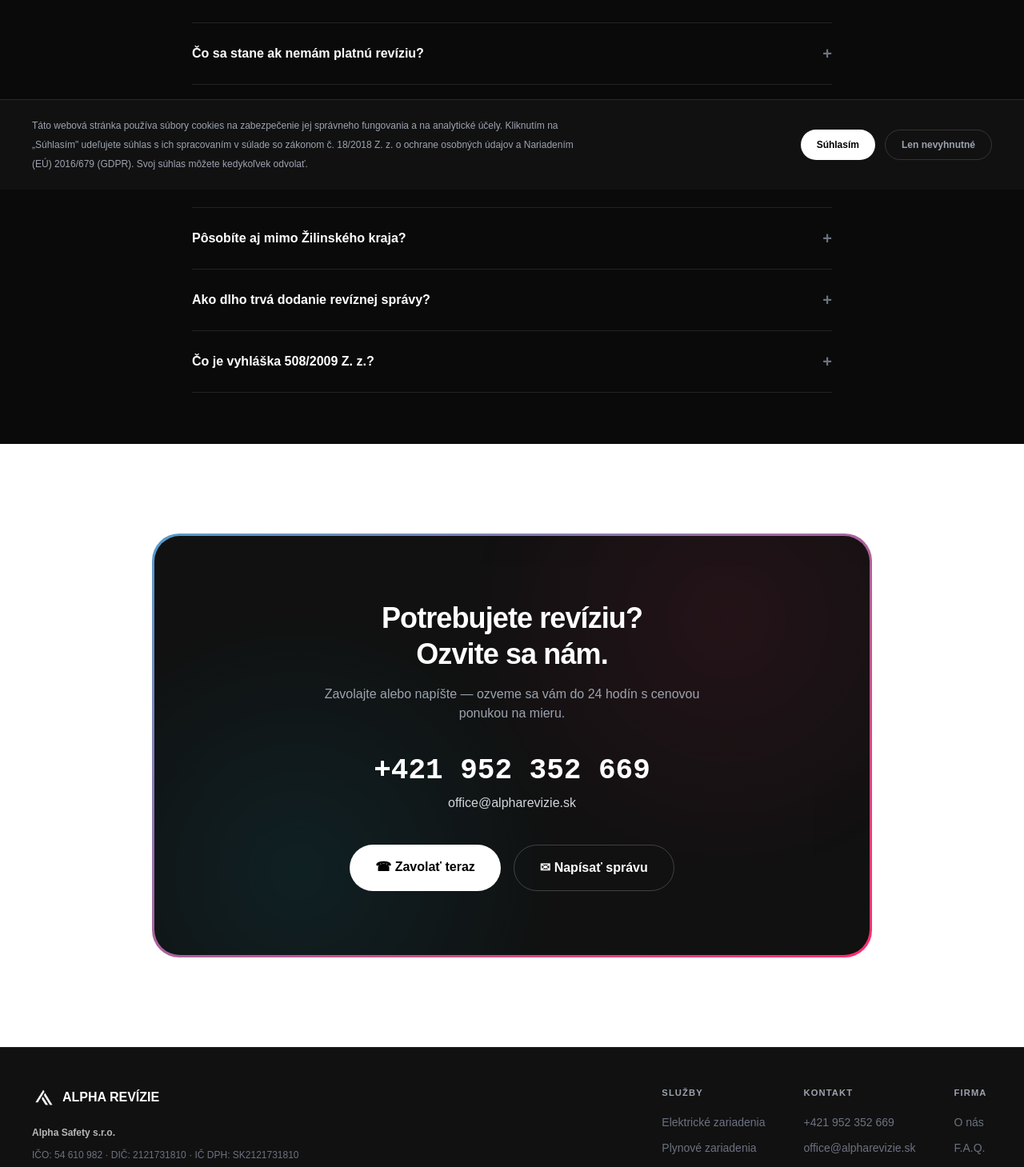
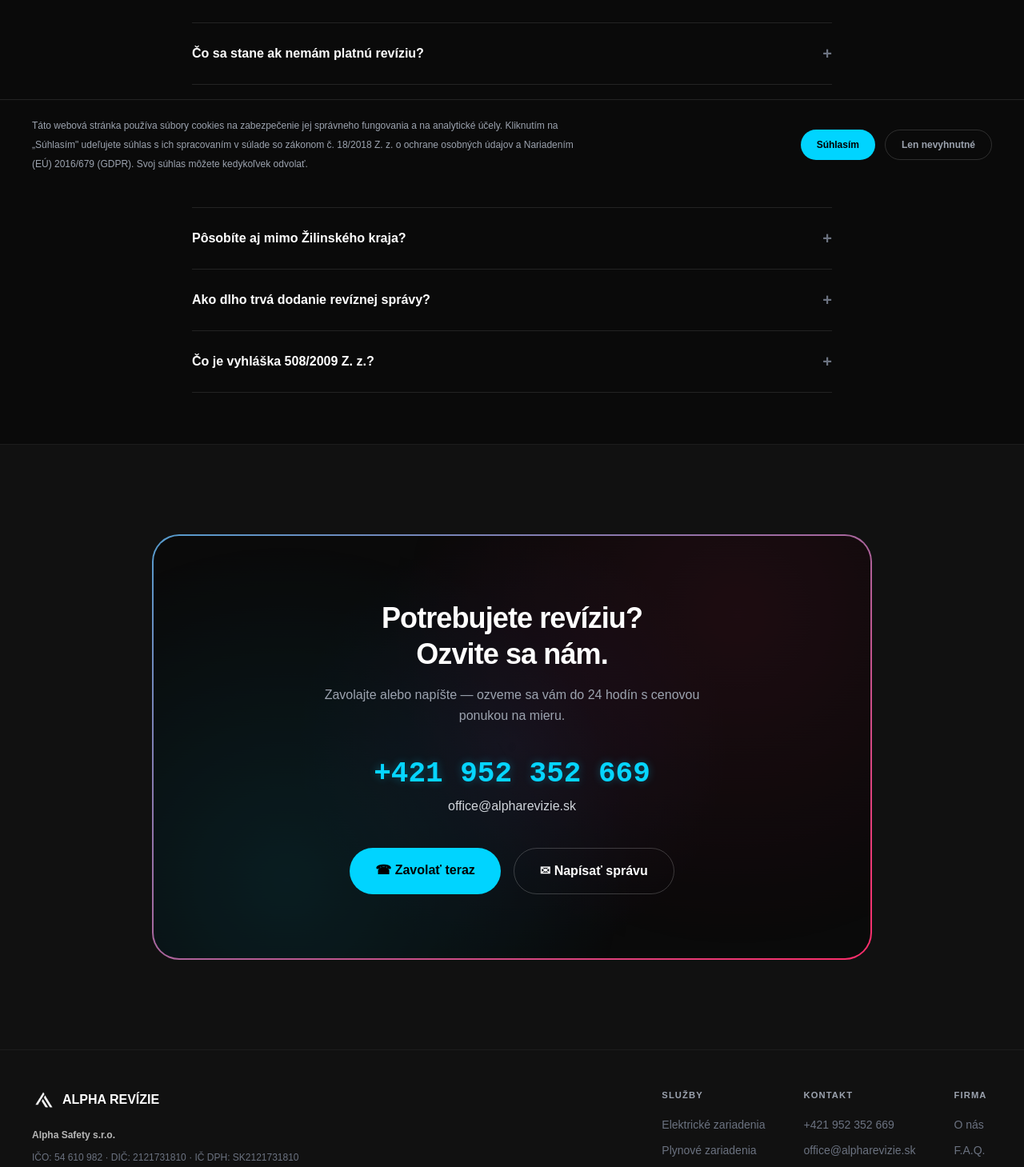
Before and after one commit to djamriska43/alpharevizie.sk, a Next.js app: page /faq in a window 1280 px wide. Shown: the part 563-2022 px from the top of the page at 80% size. Built offline with nearby package versions, Linux system fonts and the light colour scheme.

Commit message:
Add files via upload

```diff
--- a/src/app/globals.css
+++ b/src/app/globals.css
@@ -21,6 +21,17 @@ body { font-family: 'Outfit', sans-serif; -webkit-font-smoothing: antialiased; b
   from { transform: translateY(100%); }
   to { transform: translateY(0); }
 }
+@keyframes breathe {
+  0%, 100% { opacity: 0.4; transform: scale(1); }
+  50% { opacity: 0.8; transform: scale(1.05); }
+}
+@keyframes neonPulse {
+  0%, 100% { color: #00d4ff; text-shadow: 0 0 10px rgba(0,212,255,0.3); }
+  50% { color: #fff; text-shadow: 0 0 20px rgba(0,212,255,0.5), 0 0 40px rgba(0,212,255,0.2); }
+}
+
+.animate-breathe { animation: breathe 4s ease-in-out infinite; }
+.animate-neonPulse { animation: neonPulse 3s ease-in-out infinite; }
 
 .glow-ele:hover { box-shadow: 0 20px 50px rgba(0,212,255,0.25) !important; }
 .glow-plyn:hover { box-shadow: 0 20px 50px rgba(255,45,107,0.25) !important; }
--- a/src/app/page.tsx
+++ b/src/app/page.tsx
@@ -7,8 +7,8 @@ import { services } from '@/lib/services';
 
 const svcKeys = ['ele', 'plyn', 'tlak', 'zdvih'] as const;
 const neonColors = { ele: '#00d4ff', plyn: '#ff2d6b', tlak: '#8b5cf6', zdvih: '#00e676' };
-const bgColors = { ele: 'rgba(0,212,255,0.12)', plyn: 'rgba(255,45,107,0.12)', tlak: 'rgba(139,92,246,0.12)', zdvih: 'rgba(0,230,118,0.12)' };
-const bgColorsStrong = { ele: 'rgba(0,212,255,0.2)', plyn: 'rgba(255,45,107,0.2)', tlak: 'rgba(139,92,246,0.2)', zdvih: 'rgba(0,230,118,0.2)' };
+const bgColors = { ele: 'rgba(0,212,255,0.12)', plyn: 'rgba(255,45,107,0.12)', tlak: 'rgba(139,92,246,0.12)', zdvih: 'rgba(0,212,255,0.12)' };
+const bgColorsStrong = { ele: 'rgba(0,212,255,0.2)', plyn: 'rgba(255,45,107,0.2)', tlak: 'rgba(139,92,246,0.2)', zdvih: 'rgba(0,212,255,0.2)' };
 const procColors = ['#00d4ff', '#ff2d6b', '#00e676'];
 
 const whyItems = [
@@ -29,7 +29,7 @@ export default function Home() {
             <h1 className="text-[clamp(2.8rem,5vw,4.2rem)] font-black leading-[1.05] tracking-tighter mb-6 text-white animate-fadeUp" style={{animationDelay:'0.1s'}}>Revízie technických zariadení po celom Slovensku</h1>
             <p className="text-lg text-gray-400 leading-relaxed max-w-[500px] mb-10 animate-fadeUp" style={{animationDelay:'0.2s'}}>Nemusíte hľadať štyroch rôznych technikov. Pokrývame elektrické, plynové, tlakové aj zdvíhacie zariadenia na celom Slovensku.</p>
             <div className="flex gap-4 flex-wrap animate-fadeUp" style={{animationDelay:'0.3s'}}>
-              <Link href="/kontakt" className="inline-flex items-center gap-2 bg-[#00e676] text-black py-4 px-8 rounded-full font-bold no-underline shadow-[0_4px_20px_rgba(0,230,118,0.3)] hover:-translate-y-0.5 hover:shadow-[0_8px_30px_rgba(0,230,118,0.4)] transition-all">✉ Napíšte nám</Link>
+              <Link href="/kontakt" className="inline-flex items-center gap-2 bg-[#00d4ff] text-black py-4 px-8 rounded-full font-bold no-underline shadow-[0_4px_20px_rgba(0,212,255,0.3)] hover:-translate-y-0.5 hover:shadow-[0_8px_30px_rgba(0,212,255,0.4)] transition-all">✉ Napíšte nám</Link>
               <a href="#services" className="inline-flex items-center gap-2 bg-transparent text-white py-4 px-8 rounded-full font-semibold no-underline border-2 border-white/20 hover:border-white/50 transition-all">Pozrieť služby ↓</a>
             </div>
           </div>
--- a/src/components/Navbar.tsx
+++ b/src/components/Navbar.tsx
@@ -29,7 +29,7 @@ export default function Navbar() {
 
         <div className="hidden md:flex items-center gap-5">
           <a href="mailto:office@alpharevizie.sk" className="text-gray-500 text-sm hover:text-black transition-colors">office@alpharevizie.sk</a>
-          <a href="tel:+421952352669" className="flex items-center gap-2 bg-[#00e676] text-black py-3 px-6 rounded-full font-bold text-sm hover:shadow-[0_4px_20px_rgba(0,230,118,0.3)] hover:-translate-y-px transition-all">☎ +421 952 352 669</a>
+          <a href="tel:+421952352669" className="flex items-center gap-2 bg-[#00d4ff] text-black py-3 px-6 rounded-full font-bold text-sm hover:shadow-[0_4px_20px_rgba(0,212,255,0.3)] hover:-translate-y-px transition-all">☎ +421 952 352 669</a>
         </div>
 
         <button onClick={() => setMenuOpen(!menuOpen)} className="md:hidden flex flex-col gap-1.5 bg-transparent border-none cursor-pointer">
@@ -45,7 +45,7 @@ export default function Navbar() {
             <Link href="/faq" onClick={() => setMenuOpen(false)} className="text-gray-700 font-medium text-lg">F.A.Q.</Link>
             <Link href="/blog" onClick={() => setMenuOpen(false)} className="text-gray-700 font-medium text-lg">Blog</Link>
             <Link href="/kontakt" onClick={() => setMenuOpen(false)} className="text-gray-700 font-medium text-lg">Kontakt</Link>
-            <a href="tel:+421952352669" className="bg-[#00e676] text-black py-3 px-5 rounded-full font-bold text-sm text-center">☎ +421 952 352 669</a>
+            <a href="tel:+421952352669" className="bg-[#00d4ff] text-black py-3 px-5 rounded-full font-bold text-sm text-center">☎ +421 952 352 669</a>
           </div>
         )}
       </nav>
--- a/src/components/ServiceDetail.tsx
+++ b/src/components/ServiceDetail.tsx
@@ -32,7 +32,7 @@ export default function ServiceDetail({ serviceKey }: { serviceKey: ServiceKey }
                   </li>
                 ))}
               </ul>
-              <Link href="/kontakt" className="inline-flex items-center gap-2 bg-[#00e676] text-black py-4 px-8 rounded-full font-bold no-underline hover:-translate-y-0.5 hover:shadow-[0_10px_30px_rgba(0,230,118,0.3)] transition-all">Objednať revíziu →</Link>
+              <Link href="/kontakt" className="inline-flex items-center gap-2 bg-[#00d4ff] text-black py-4 px-8 rounded-full font-bold no-underline hover:-translate-y-0.5 hover:shadow-[0_10px_30px_rgba(0,212,255,0.3)] transition-all">Objednať revíziu →</Link>
             </div>
           </Reveal>
           <Reveal direction="right">
--- a/src/components/Widgets.tsx
+++ b/src/components/Widgets.tsx
@@ -8,14 +8,14 @@ export function FloatingButton() {
   return (
     <div className="fixed bottom-8 right-8 z-[999] flex flex-col items-end gap-2.5 max-md:bottom-6 max-md:right-6">
       <div className={`flex flex-col gap-2 transition-all duration-300 ${open ? 'opacity-100 translate-y-0 pointer-events-auto' : 'opacity-0 translate-y-2.5 pointer-events-none scale-95'}`}>
-        <a href="tel:+421952352669" className="flex items-center gap-2.5 bg-[#111] text-white py-2.5 px-4 rounded-full text-sm font-semibold shadow-lg hover:-translate-x-1 transition-all">
-          <span className="w-8 h-8 rounded-full bg-[rgba(0,212,255,0.08)] flex items-center justify-center text-sm">☎</span>Zavolať
+        <a href="tel:+421952352669" className="flex items-center gap-2.5 bg-[#1a1a1a] text-white py-2.5 px-4 rounded-full text-sm font-semibold shadow-lg hover:-translate-x-1 transition-all border border-white/10">
+          <span className="w-8 h-8 rounded-full bg-[rgba(0,212,255,0.12)] flex items-center justify-center text-sm">☎</span>Zavolať
         </a>
-        <Link href="/kontakt" onClick={() => setOpen(false)} className="flex items-center gap-2.5 bg-[#111] text-white py-2.5 px-4 rounded-full text-sm font-semibold shadow-lg hover:-translate-x-1 transition-all no-underline">
-          <span className="w-8 h-8 rounded-full bg-[rgba(255,45,107,0.08)] flex items-center justify-center text-sm">📋</span>Napíšte nám
+        <Link href="/kontakt" onClick={() => setOpen(false)} className="flex items-center gap-2.5 bg-[#1a1a1a] text-white py-2.5 px-4 rounded-full text-sm font-semibold shadow-lg hover:-translate-x-1 transition-all no-underline border border-white/10">
+          <span className="w-8 h-8 rounded-full bg-[rgba(255,45,107,0.12)] flex items-center justify-center text-sm">📋</span>Napíšte nám
         </Link>
       </div>
-      <button onClick={() => setOpen(!open)} className={`w-[60px] h-[60px] rounded-full bg-[#00e676] text-black flex items-center justify-center text-2xl cursor-pointer transition-all shadow-[0_4px_20px_rgba(0,230,118,0.2)] border-none hover:shadow-[0_8px_30px_rgba(0,230,118,0.2)] max-md:w-[54px] max-md:h-[54px] ${open ? 'rotate-45 !bg-gray-800 !text-white' : ''}`}>
+      <button onClick={() => setOpen(!open)} className={`w-[60px] h-[60px] rounded-full bg-[#00d4ff] text-black flex items-center justify-center text-2xl cursor-pointer transition-all shadow-[0_4px_20px_rgba(0,212,255,0.3)] border-none hover:shadow-[0_8px_30px_rgba(0,212,255,0.4)] max-md:w-[54px] max-md:h-[54px] ${open ? 'rotate-45 !bg-gray-800 !text-white !shadow-[0_4px_20px_rgba(0,0,0,0.3)]' : ''}`}>
         <Image src="/logo-dark.png" alt="A" width={28} height={28} className={`w-7 h-auto ${open ? 'hidden' : ''}`} />
         {open && <span className="text-xl">+</span>}
       </button>
@@ -40,7 +40,7 @@ export function CookieConsent() {
 
   if (!show) return null;
   return (
-    <div className="fixed bottom-0 left-0 right-0 z-[9999] bg-[#111] py-5 px-8 border-t border-white/10 animate-[cookieSlide_0.4s_ease]">
+    <div className="fixed bottom-0 left-0 right-0 z-[9999] bg-[#0a0a0a] py-5 px-8 border-t border-white/10">
       <div className="max-w-[1200px] mx-auto flex items-center justify-between gap-6 flex-wrap max-md:flex-col max-md:text-center">
         <p className="text-xs text-gray-400 leading-6 max-w-[700px]">
           Táto webová stránka používa súbory cookies na zabezpečenie jej správneho fungovania a na analytické účely.
@@ -48,7 +48,7 @@ export function CookieConsent() {
           o ochrane osobných údajov a Nariadením (EÚ) 2016/679 (GDPR). Svoj súhlas môžete kedykoľvek odvolať.
         </p>
         <div className="flex gap-3 shrink-0 max-md:justify-center">
-          <button onClick={accept} className="bg-white text-black border-none py-2.5 px-5 rounded-full font-bold text-xs cursor-pointer font-sans hover:-translate-y-px transition-all">Súhlasím</button>
+          <button onClick={accept} className="bg-[#00d4ff] text-black border-none py-2.5 px-5 rounded-full font-bold text-xs cursor-pointer font-sans hover:-translate-y-px hover:shadow-[0_4px_15px_rgba(0,212,255,0.3)] transition-all">Súhlasím</button>
           <button onClick={reject} className="bg-transparent text-gray-400 border border-white/15 py-2.5 px-5 rounded-full font-semibold text-xs cursor-pointer font-sans hover:border-white/30 hover:text-white transition-all">Len nevyhnutné</button>
         </div>
       </div>
@@ -58,18 +58,24 @@ export function CookieConsent() {
 
 export function CTASection() {
   return (
-    <section className="py-28 px-8 bg-white">
-      <div className="max-w-[900px] mx-auto rounded-[34px] p-[3px] bg-gradient-to-br from-[#00d4ff] via-[#ff2d6b] via-[#8b5cf6] to-[#00e676] bg-[length:300%_300%] animate-gradientBorder">
-        <div className="bg-[#111] rounded-[32px] py-20 px-16 text-center relative overflow-hidden max-md:py-12 max-md:px-6">
-          <div className="absolute inset-0 bg-[radial-gradient(circle_at_20%_80%,rgba(0,212,255,0.2),transparent_40%),radial-gradient(circle_at_80%_20%,rgba(255,45,107,0.2),transparent_40%)] opacity-40" />
+    <section className="py-28 px-8 bg-[#111] border-t border-white/5">
+      <div className="max-w-[900px] mx-auto rounded-[34px] p-[2px] bg-gradient-to-br from-[#00d4ff] via-[#ff2d6b] via-[#8b5cf6] to-[#00e676] bg-[length:300%_300%] animate-gradientBorder">
+        <div className="bg-[#0a0a0a] rounded-[32px] py-20 px-16 text-center relative overflow-hidden max-md:py-12 max-md:px-6">
+          {/* Breathing background */}
+          <div className="absolute inset-0 animate-breathe">
+            <div className="absolute inset-0 bg-[radial-gradient(circle_at_20%_80%,rgba(0,212,255,0.12),transparent_50%)]" />
+            <div className="absolute inset-0 bg-[radial-gradient(circle_at_80%_20%,rgba(255,45,107,0.1),transparent_50%)]" />
+            <div className="absolute inset-0 bg-[radial-gradient(circle_at_50%_50%,rgba(139,92,246,0.08),transparent_50%)]" />
+          </div>
           <div className="relative z-10">
             <h2 className="text-4xl font-extrabold text-white tracking-tight leading-tight mb-4 max-md:text-2xl">Potrebujete revíziu?<br />Ozvite sa nám.</h2>
-            <p className="text-gray-400 mb-10 max-w-[500px] mx-auto">Zavolajte alebo napíšte — ozveme sa vám do 24 hodín s cenovou ponukou na mieru.</p>
-            <a href="tel:+421952352669" className="block font-mono text-4xl font-bold text-white mb-2 no-underline hover:text-[#00d4ff] transition-colors max-md:text-2xl">+421 952 352 669</a>
-            <div className="text-gray-400 mb-10"><a href="mailto:office@alpharevizie.sk" className="text-gray-300 no-underline hover:text-white transition-colors">office@alpharevizie.sk</a></div>
+            <p className="text-gray-400 mb-10 max-w-[500px] mx-auto leading-relaxed">Zavolajte alebo napíšte — ozveme sa vám do 24 hodín s cenovou ponukou na mieru.</p>
+            {/* Pulsing phone number */}
+            <a href="tel:+421952352669" className="block font-mono text-4xl font-bold text-[#00d4ff] mb-2 no-underline animate-neonPulse max-md:text-2xl">+421 952 352 669</a>
+            <div className="text-gray-400 mb-10"><a href="mailto:office@alpharevizie.sk" className="text-gray-300 no-underline hover:text-[#00d4ff] transition-colors">office@alpharevizie.sk</a></div>
             <div className="flex gap-4 justify-center flex-wrap">
-              <a href="tel:+421952352669" className="bg-white text-black py-4 px-8 rounded-full font-bold no-underline hover:-translate-y-0.5 hover:shadow-[0_10px_30px_rgba(255,255,255,0.15)] transition-all">☎ Zavolať teraz</a>
-              <Link href="/kontakt" className="bg-transparent text-white py-4 px-8 rounded-full font-semibold no-underline border-[1.5px] border-white/20 hover:border-white/50 transition-all">✉ Napísať správu</Link>
+              <a href="tel:+421952352669" className="bg-[#00d4ff] text-black py-4 px-8 rounded-full font-bold no-underline hover:-translate-y-0.5 hover:shadow-[0_10px_30px_rgba(0,212,255,0.35)] transition-all">☎ Zavolať teraz</a>
+              <Link href="/kontakt" className="bg-transparent text-white py-4 px-8 rounded-full font-semibold no-underline border-[1.5px] border-white/20 hover:border-[#00d4ff] hover:text-[#00d4ff] hover:shadow-[0_10px_30px_rgba(0,212,255,0.15)] transition-all">✉ Napísať správu</Link>
             </div>
           </div>
         </div>
```
Also changed, not shown: src/app/kontakt/page.tsx (+7 -7 lines).
